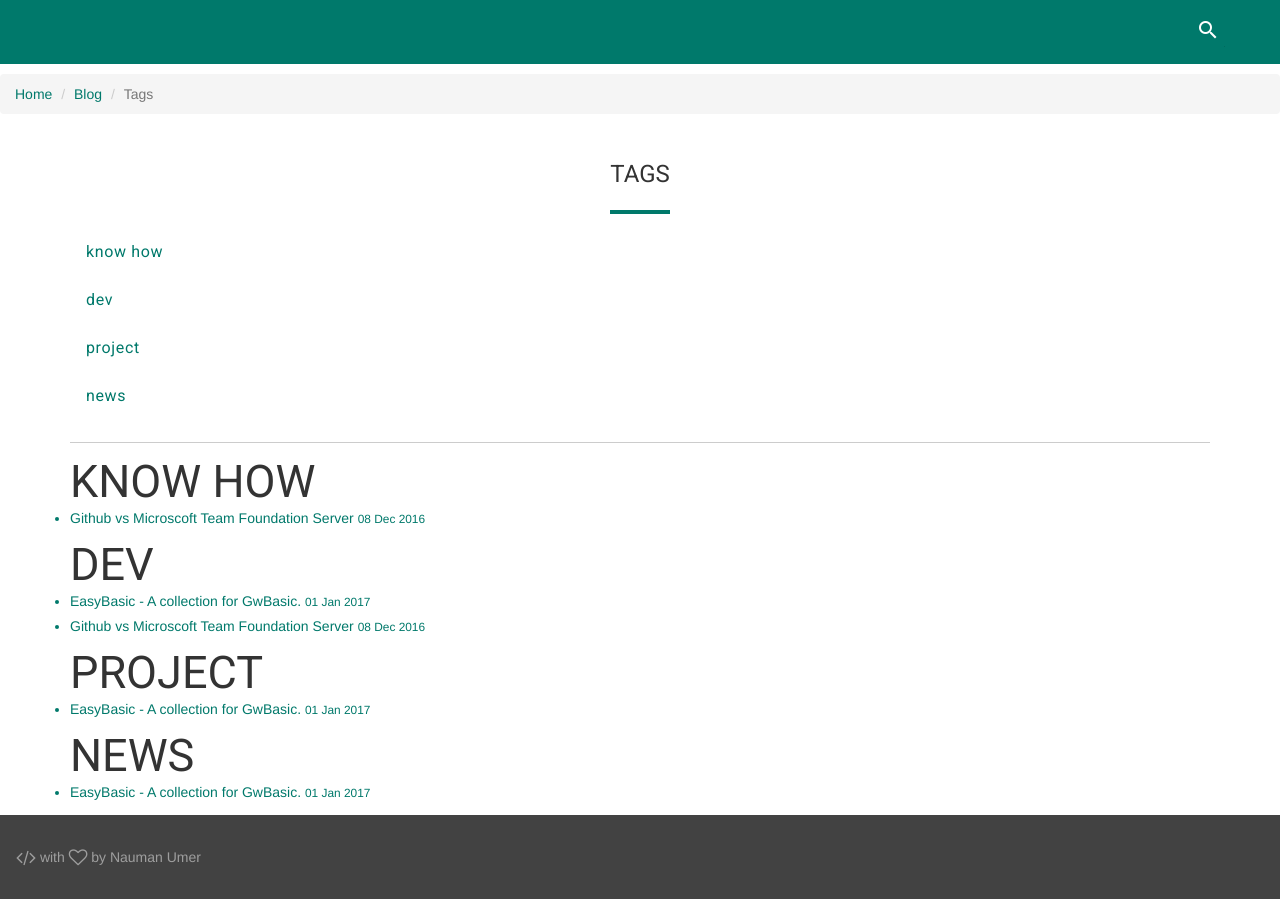
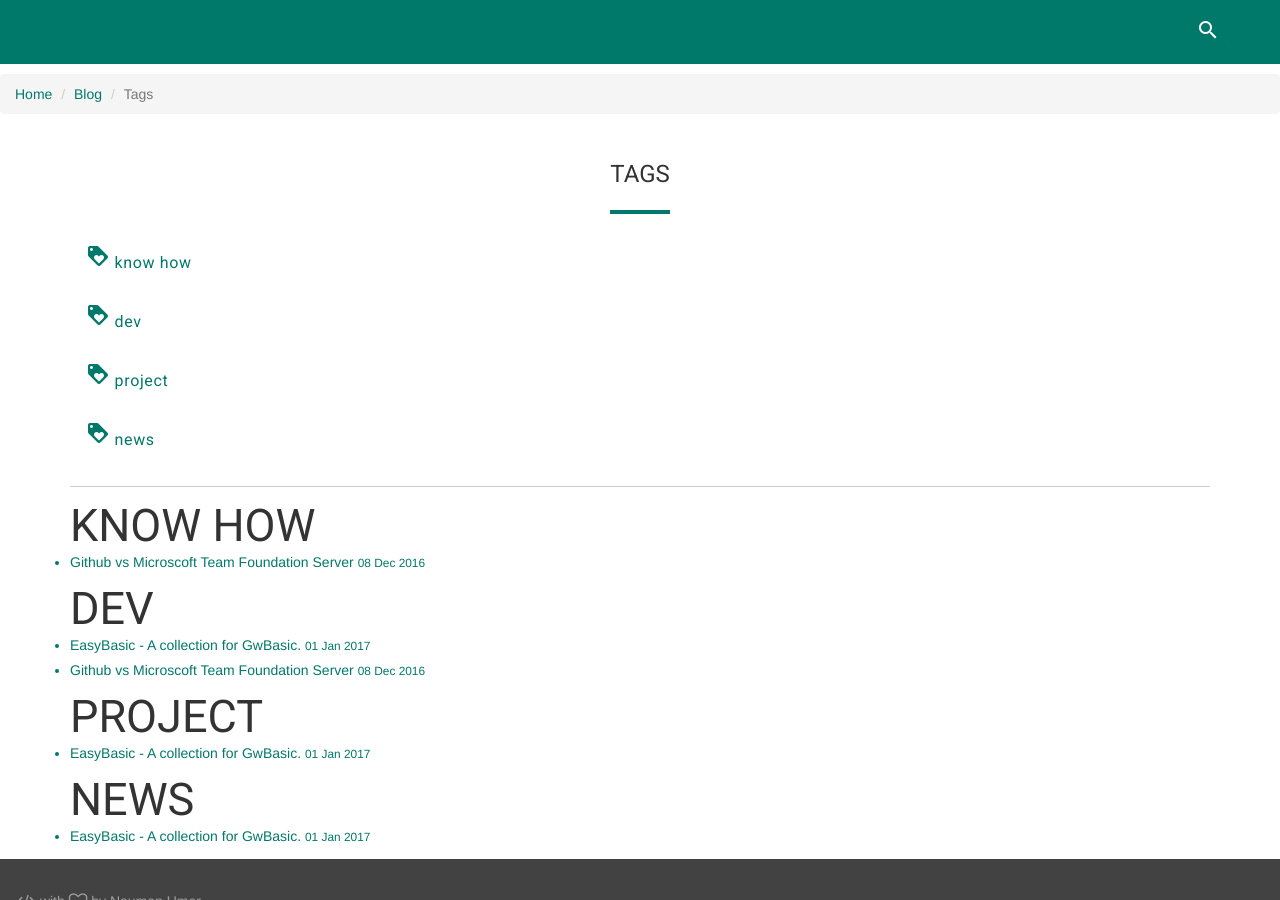
Before and after one commit to nmanumr/nmanumr.com, a Jekyll site: the page built from blog/tags.html, in a window 1280 px wide. Built offline with Jekyll 4.4.1, drawn with Linux system fonts in a browser that asks for light colours; nearby versions of some CDN libraries; library files that are not in the unit come from our copies; comment, search, counter and statistics services are not loaded.

Commit message:
Update tags.html

```diff
--- a/blog/tags.html
+++ b/blog/tags.html
@@ -21,7 +21,10 @@
     <ul class="demo-list-item mdl-list">
     {% for tag in site.tags %}
       <li class="mdl-list__item">
-         <a href="#{{ tag[0] | slugify }}" class="post-tag">{{ tag[0] }}</a>
+        <a href="#{{ tag[0] | slugify }}" class="post-tag">
+          <i class="material-icons">loyalty</i>
+          {{ tag[0] }}
+        </a>
       </li>
     {% endfor %}
     </ul>
```
